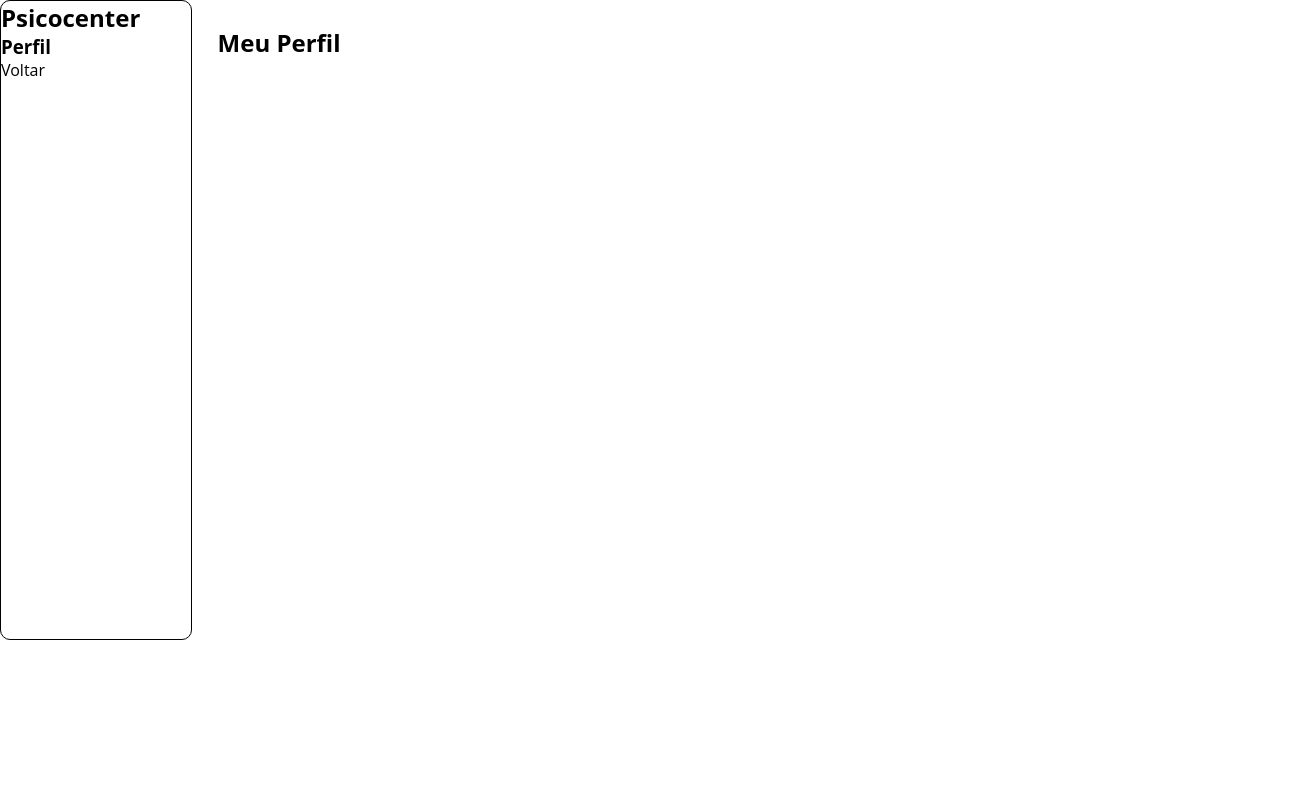
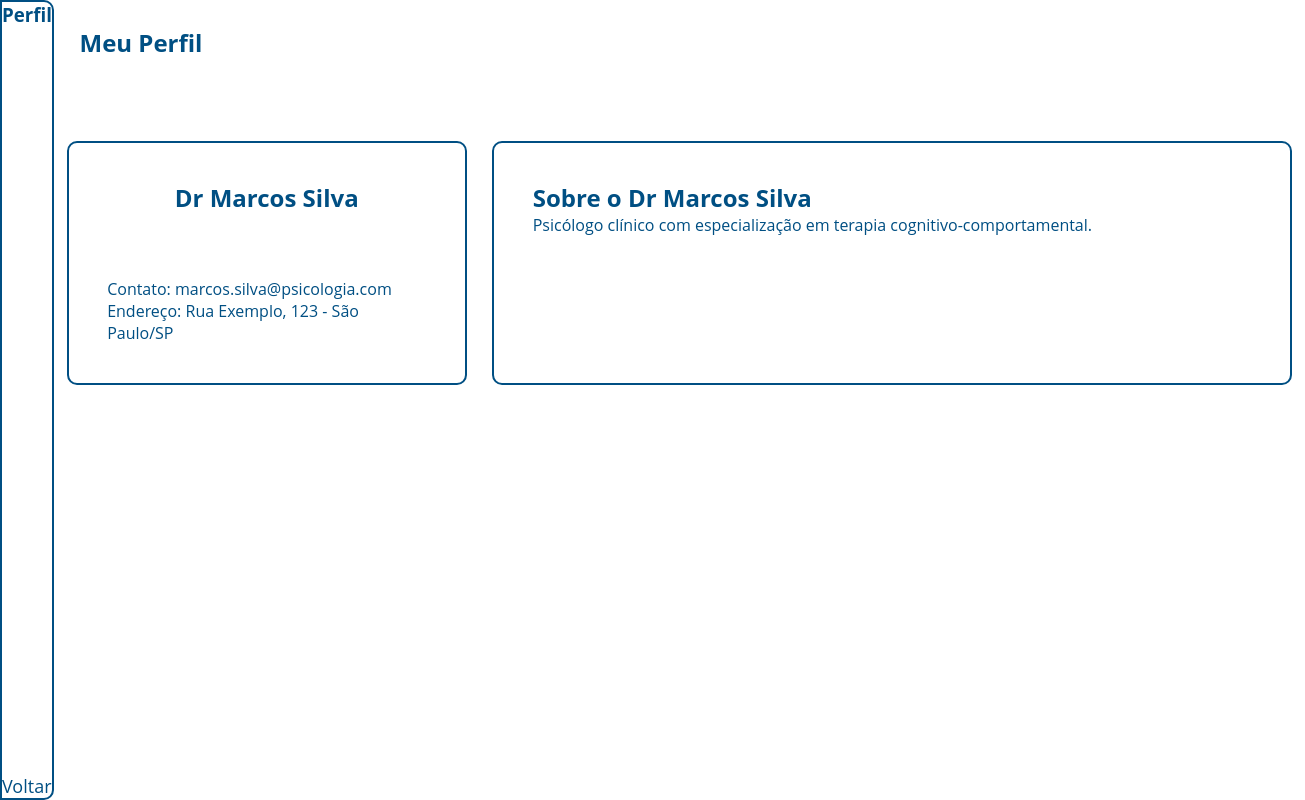
Before and after one commit to matheusballardini/TCC-PSICOCENTER, a plain HTML site: page tcc/views/posloginpsicologo.html in a window 1280 px wide. Shown: the whole page, 1305 px wide, since content can reach past the window. Drawn offline with Linux system fonts and the light colour scheme.

Commit message:
Add files via upload

```diff
--- a/tcc/style/posloginpsicologo.css
+++ b/tcc/style/posloginpsicologo.css
@@ -13,22 +13,58 @@ body{
 
 .dashboard{
     width: 15vw;
-    height: 50vw;
-    border: 1px solid black;
-    border-radius: 10px;
+    height: 100vh;
+    border: 2px solid #004f83;
+    border-radius: 0px 10px 10px 0px;
+    display: flex;
+    flex-direction: column;
+    color: #004f83;
 }
 
+
 .box{
-    width: 50%;
     height: 10vw;
     padding: 2vw;
+    color: #004f83;
 }
 
 a{
     text-decoration: none;
-    color: black;
 }
 
 .voltar{
-    height: 100%;
+    margin-top: auto;
+    color: #004f83;
+    font-size: large;
 }
+
+.div-profissional{
+    display: flex;
+    width: 50vh;
+    color: #004f83;
+    border: 2px solid #004f83;
+    border-radius: 10px;
+    padding: 3vw;
+}
+
+.principal-doutor{
+    display: flex;
+    flex-direction: column;
+    align-items: center;
+    margin-bottom: 5vw;
+}
+
+.linha-info{
+    display: flex;
+    gap: 2vw; /* espaço entre as caixas */
+    margin: 1vw;
+}
+
+.sobre-doutor{
+    display: flex;
+    width: 100vh;
+    color: #004f83;
+    border: 2px solid #004f83;
+    border-radius: 10px;
+    padding: 3vw;
+}
--- a/tcc/views/posloginpsicologo.html
+++ b/tcc/views/posloginpsicologo.html
@@ -7,28 +7,43 @@
     <link rel="stylesheet" href="/style/posloginpsicologo.css">
 </head>
 
-<header>
+<body>
 
-    <div class="container">
+<main class="container">
+
     <section class="dashboard">
-        <h2>Psicocenter</h2>
         <h3>Perfil</h3>
         <a href="/views/index.html" class="voltar">Voltar</a>
     </section>
 
+    <div class="conteudo">
 
     <section class="box">
         <h1>Meu Perfil</h1>
     </section>
+
+    <div class="linha-info">
+
+        <div class="div-profissional">
+            <section class="profissional">
+                <h2 class="principal-doutor">Dr Marcos Silva</h2>
+                <p>Contato: marcos.silva@psicologia.com</p>
+                <p>Endereço: Rua Exemplo, 123 - São Paulo/SP</p>
+            </section>
+        </div>
+
+        <div class="sobre-doutor">
+            <section class="sobre">
+                <h2>Sobre o Dr Marcos Silva</h2>
+                <p><p>Psicólogo clínico com especialização em terapia cognitivo-comportamental.</p></p>
+            </section>
+        </div>
+
     </div>
 
+</div>
 
-
-</header>
-
-
-
-<body>
+</main>
 
 </body>
 </html>
```
Also changed, not shown: tcc/views/pisicologo.html (+1 -1 lines).
